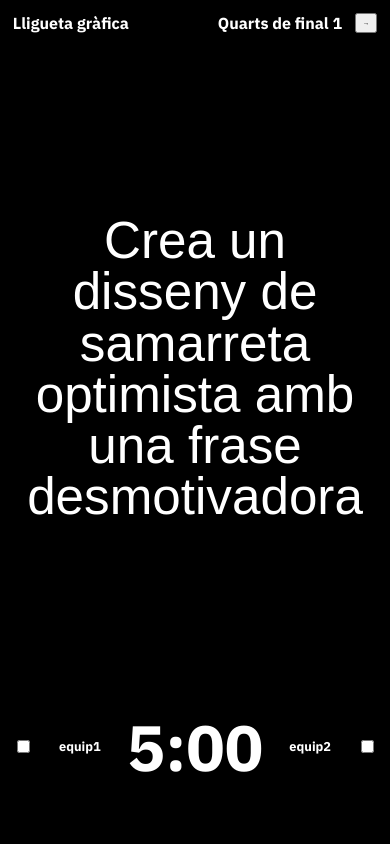
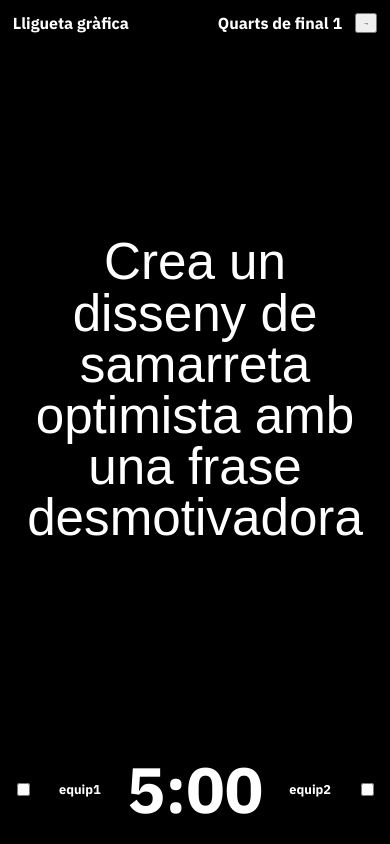
Before and after one commit to dnlzqn/lliguetagrafica, a plain HTML site: page index.html in a window 390 px wide. Drawn offline with Linux system fonts and the light colour scheme.

Commit message:
Update style.css

```diff
--- a/css/style.css
+++ b/css/style.css
@@ -32,7 +32,7 @@ button {
   position: fixed;
   padding: 2rem;
   width: 100vw;
-  height: 100vh;
+  height: 100dvh;
   display: none;
   flex-direction: column;
   justify-content: center;
@@ -115,8 +115,4 @@ input {
         font-size: 40%;
     }
 
-    .fullscreen {
-      height: 95vh;
-    }
-
 }
```
